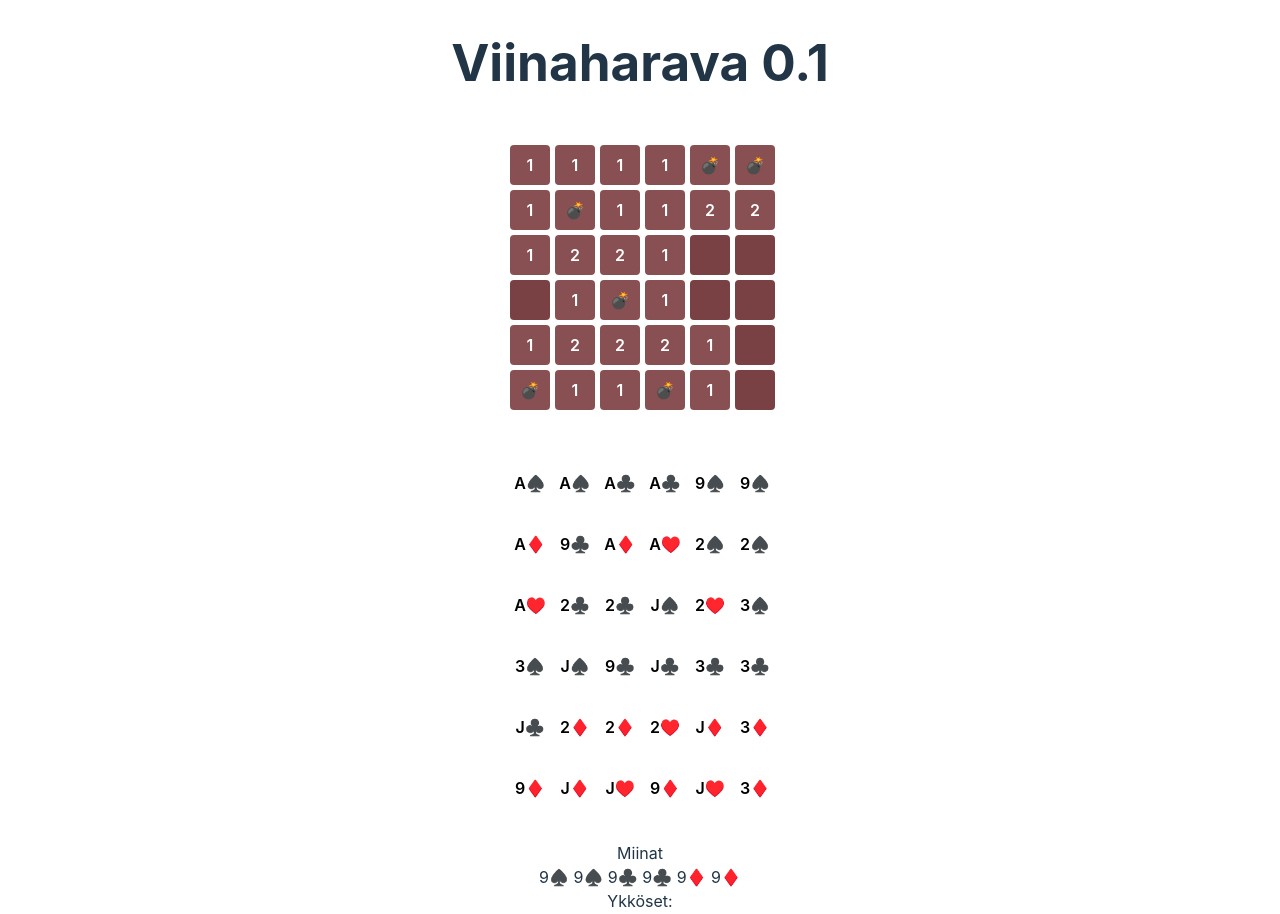
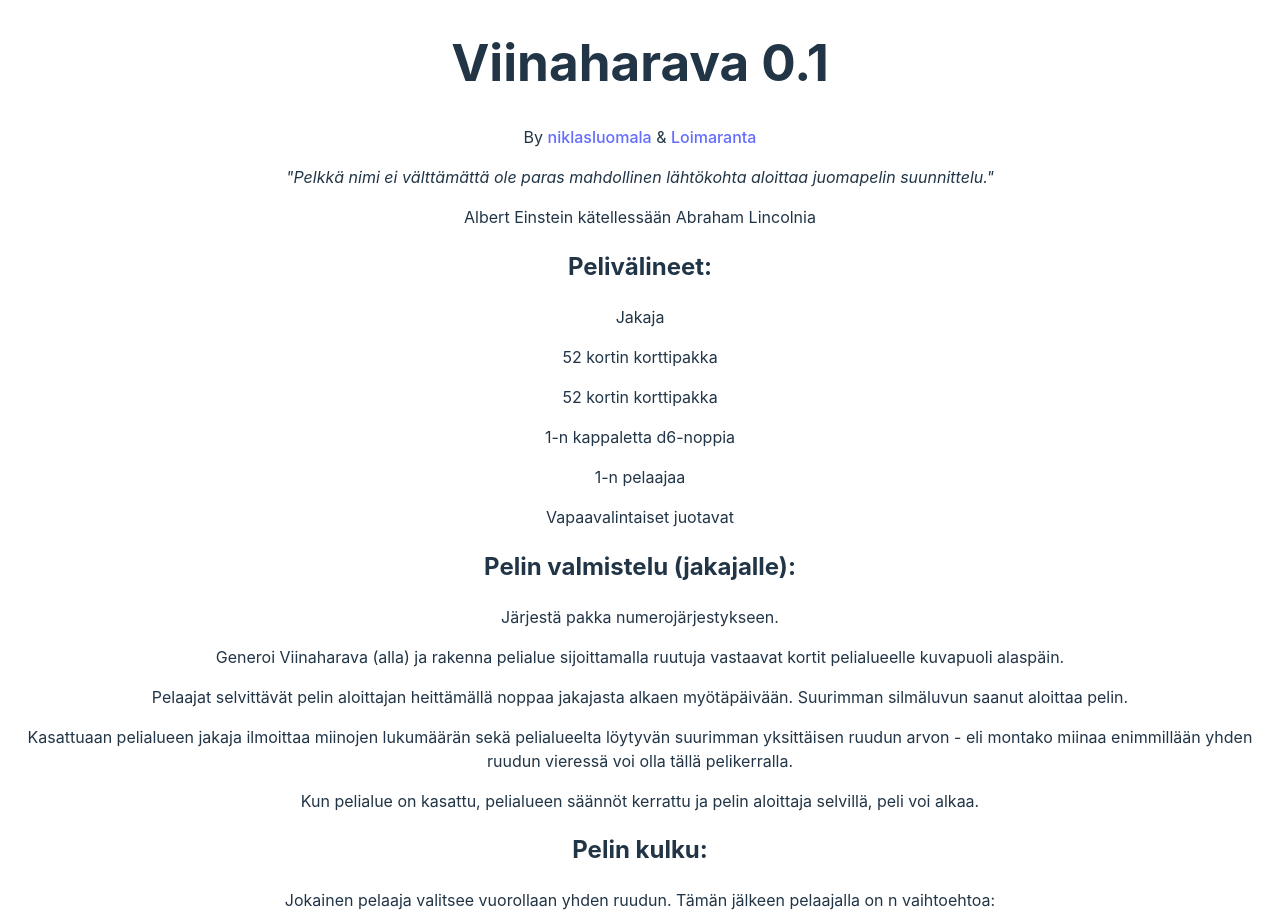
Before and after one commit to niklasluomala/viinaharava, a React (Vite) app: page / in a window 1280 px wide. Shown: the top 914 px of the page. Built offline with nearby package versions, Linux system fonts and the light colour scheme.

Commit message:
Workaround for card generation

```diff
--- a/package.json
+++ b/package.json
@@ -15,7 +15,9 @@
   "dependencies": {
     "cardsJS": "^1.1.1",
     "react": "^18.2.0",
-    "react-dom": "^18.2.0"
+    "react-dom": "^18.2.0",
+    "react-markdown": "^9.0.1",
+    "remark-gfm": "^4.0.0"
   },
   "devDependencies": {
     "@types/react": "^18.2.43",
--- a/src/App.jsx
+++ b/src/App.jsx
@@ -1,16 +1,26 @@
-import { useState } from 'react'
+import { useState, useEffect } from 'react'
 import reactLogo from './assets/react.svg'
 import viteLogo from '/vite.svg'
 import './App.css'
 import Game from './components/Game/Game.jsx'
+import RulesMarkdown from './rules.md'
+import ReactMarkdown from 'react-markdown'
+import remarkGfm from 'remark-gfm'
+
 
 function App() {
-  const [count, setCount] = useState(0)
+  const [rules, setRules] = useState("")
+
+  useEffect(() => {
+    fetch(RulesMarkdown)
+      .then(response => response.text())
+      .then(text => setRules(text))
+  }, [])
 
   return (
     <>
-      <h1>Viinaharava 0.1</h1>
       <div>
+        <ReactMarkdown remarkPlugins={remarkGfm} children={rules}></ReactMarkdown>
         <Game />
       </div>
     </>
--- a/src/components/Board/Board.jsx
+++ b/src/components/Board/Board.jsx
@@ -24,7 +24,8 @@ class Board extends React.Component {
       sixes: [],
       sevens: [],
       eights: [],
-      empties: []
+      empties: [],
+      gameInSession: false
     };
     return initialState;
   }
@@ -263,30 +264,33 @@ class Board extends React.Component {
         }
     }
 
+    if (this.state.mines.length === 0) {
         grid.map(row => {
             row.map(cell => {
                 if (cell.isMine) {
                     this.state.mines.push(this.state.cards.splice(cards.findIndex(card => card.match(/[(9)(10)]/g)), 1));
-            }
-            else if (cell.n === 1) {
-                this.state.ones.push(this.state.cards.splice(cards.findIndex(card => card.match(/[AJ]/g)),1))
+                } else if (cell.n === 1) {
+                    this.state.ones.push(this.state.cards.splice(cards.findIndex(card => card.match(/[AJ]/g)), 1))
                 } else if (cell.n === 2) {
-                this.state.twos.push(this.state.cards.splice(cards.findIndex(card => card.match(/[2Q]/g)),1))
+                    this.state.twos.push(this.state.cards.splice(cards.findIndex(card => card.match(/[2Q]/g)), 1))
                 } else if (cell.n === 3) {
-                this.state.threes.push(this.state.cards.splice(cards.findIndex(card => card.match(/[3K]/g)),1))
+                    this.state.threes.push(this.state.cards.splice(cards.findIndex(card => card.match(/[3K]/g)), 1))
                 } else if (cell.n === 4) {
-                this.state.fours.push(this.state.cards.splice(cards.findIndex(card => card.match(/[4]/g)),1))
+                    this.state.fours.push(this.state.cards.splice(cards.findIndex(card => card.match(/[4]/g)), 1))
                 } else if (cell.n === 5) {
-                this.state.fives.push(this.state.cards.splice(cards.findIndex(card => card.match(/[5]/g)),1))
+                    this.state.fives.push(this.state.cards.splice(cards.findIndex(card => card.match(/[5]/g)), 1))
                 } else if (cell.n === 6) {
-                this.state.sixes.push(this.state.cards.splice(cards.findIndex(card => card.match(/[6]/g)),1))
+                    this.state.sixes.push(this.state.cards.splice(cards.findIndex(card => card.match(/[6]/g)), 1))
                 } else if (cell.n === 7) {
-                this.state.sevens.push(this.state.cards.splice(cards.findIndex(card => card.match(/[7]/g)),1))
+                    this.state.sevens.push(this.state.cards.splice(cards.findIndex(card => card.match(/[7]/g)), 1))
                 } else if (cell.n === 8) {
-                this.state.eights.push(this.state.cards.splice(cards.findIndex(card => card.match(/[8]/g)),1))
+                    this.state.eights.push(this.state.cards.splice(cards.findIndex(card => card.match(/[8]/g)), 1))
+                } else if (cell.n === 0 && !cell.isMine) {
+                    this.state.empties.push(this.state.cards.splice(cards.findIndex(card => card.match(/[5-8]/g)), 1))
                 }
             })
         })
+    }
 
     return grid.map(row => {
         const rowCells = row.map(gridCell => (
@@ -368,7 +372,29 @@ class Board extends React.Component {
         card = this.state.eights.shift();
         this.state.eights.push(card);
     } else if (cell.n === 0 && !cell.isMine) {
-        card = this.state.cards.shift();
+        // check if card is already used
+        let cardIsUsed = false;
+        do {
+            cardIsUsed = false;
+            card = this.state.empties.shift();
+            if (this.state.ones.find(one => one == card)) {
+                cardIsUsed = true;
+            } else if (this.state.twos.find(two => two == card)) {
+                cardIsUsed = true;
+            } else if (this.state.threes.find(three => three == card)) {
+                cardIsUsed = true;
+            } else if (this.state.fours.find(four => four == card)) {
+                cardIsUsed = true;
+            } else if (this.state.fives.find(five => five == card)) {
+                cardIsUsed = true;
+            } else if (this.state.sixes.find(six => six == card)) {
+                cardIsUsed = true;
+            } else if (this.state.sevens.find(seven => seven == card)) {
+                cardIsUsed = true;
+            } else if (this.state.eights.find(eight => eight == card)) {
+                cardIsUsed = true;
+            }
+        } while (cardIsUsed)
         this.state.empties.push(card);
     }
     return card;
--- a/src/components/CellCard/CellCard.jsx
+++ b/src/components/CellCard/CellCard.jsx
@@ -27,8 +27,6 @@ class CellCard extends React.Component {
     return (
       <div
         className={className}
-        onClick={this.props.onClick}
-        onContextMenu={this.props.cMenu}
         card={this.props.card}
       >
         <p>{this.props.card}</p>
--- /dev/null
+++ b/src/rules.md
@@ -0,0 +1,46 @@
+# Viinaharava 0.1
+
+By [niklasluomala](https://github.com/niklasluomala) & [Loimaranta](https://github.com/Loimaranta)
+
+*"Pelkkä nimi ei välttämättä ole paras mahdollinen lähtökohta aloittaa juomapelin suunnittelu."*
+
+Albert Einstein kätellessään Abraham Lincolnia
+
+## Pelivälineet:
+
+Jakaja
+
+52 kortin korttipakka
+
+52 kortin korttipakka
+
+1-n kappaletta d6-noppia
+
+1-n pelaajaa
+
+Vapaavalintaiset juotavat
+
+## Pelin valmistelu (jakajalle):
+
+Järjestä pakka numerojärjestykseen.
+
+Generoi Viinaharava (alla) ja rakenna pelialue sijoittamalla ruutuja vastaavat kortit pelialueelle kuvapuoli alaspäin.
+
+Pelaajat selvittävät pelin aloittajan heittämällä noppaa jakajasta alkaen myötäpäivään. Suurimman silmäluvun saanut aloittaa pelin.
+
+Kasattuaan pelialueen jakaja ilmoittaa miinojen lukumäärän sekä pelialueelta löytyvän suurimman yksittäisen ruudun arvon - eli montako miinaa enimmillään yhden ruudun vieressä voi olla tällä pelikerralla.
+
+Kun pelialue on kasattu, pelialueen säännöt kerrattu ja pelin aloittaja selvillä, peli voi alkaa.
+
+## Pelin kulku:
+
+Jokainen pelaaja valitsee vuorollaan yhden ruudun. Tämän jälkeen pelaajalla on n vaihtoehtoa:
+
+### Kortin kääntäminen arvaamatta
+
+
+### Kortin kääntäminen arvaamalla
+
+### Kortin kääntäminen arvaamalla ja nopan käyttäminen kertoimena
+
+### Kortin liputtaminen nopalla
--- a/vite.config.js
+++ b/vite.config.js
@@ -4,5 +4,6 @@ import react from '@vitejs/plugin-react'
 // https://vitejs.dev/config/
 export default defineConfig({
   plugins: [react()],
+  assetsInclude: ['**/*.md'],
   base: '/viinaharava/'
 })
```
Also changed, not shown: src/components/Game/Game.jsx (line endings or trailing spaces), 2 other files (tests, documents, lock files or other folders). Lines whose indentation alone changed are shown as unchanged.
